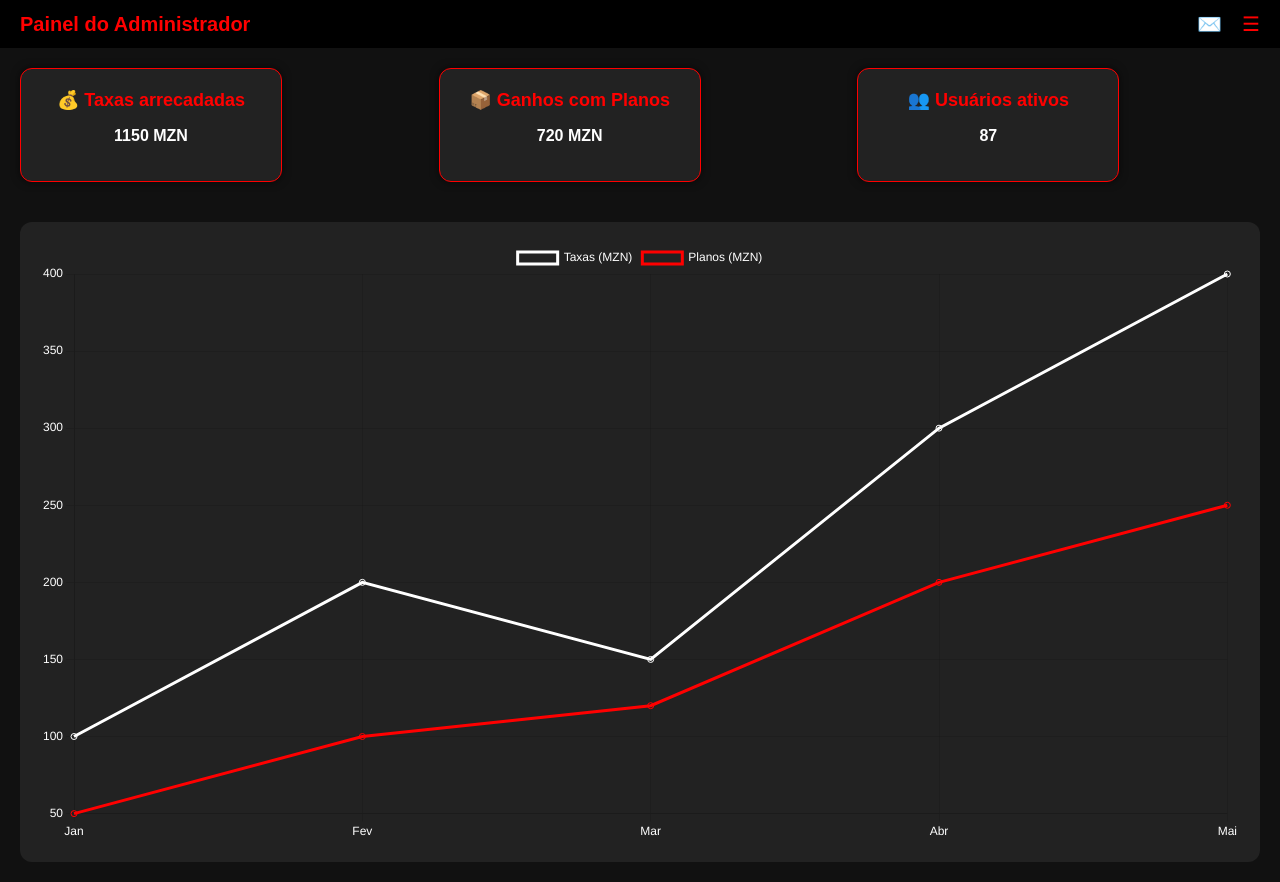
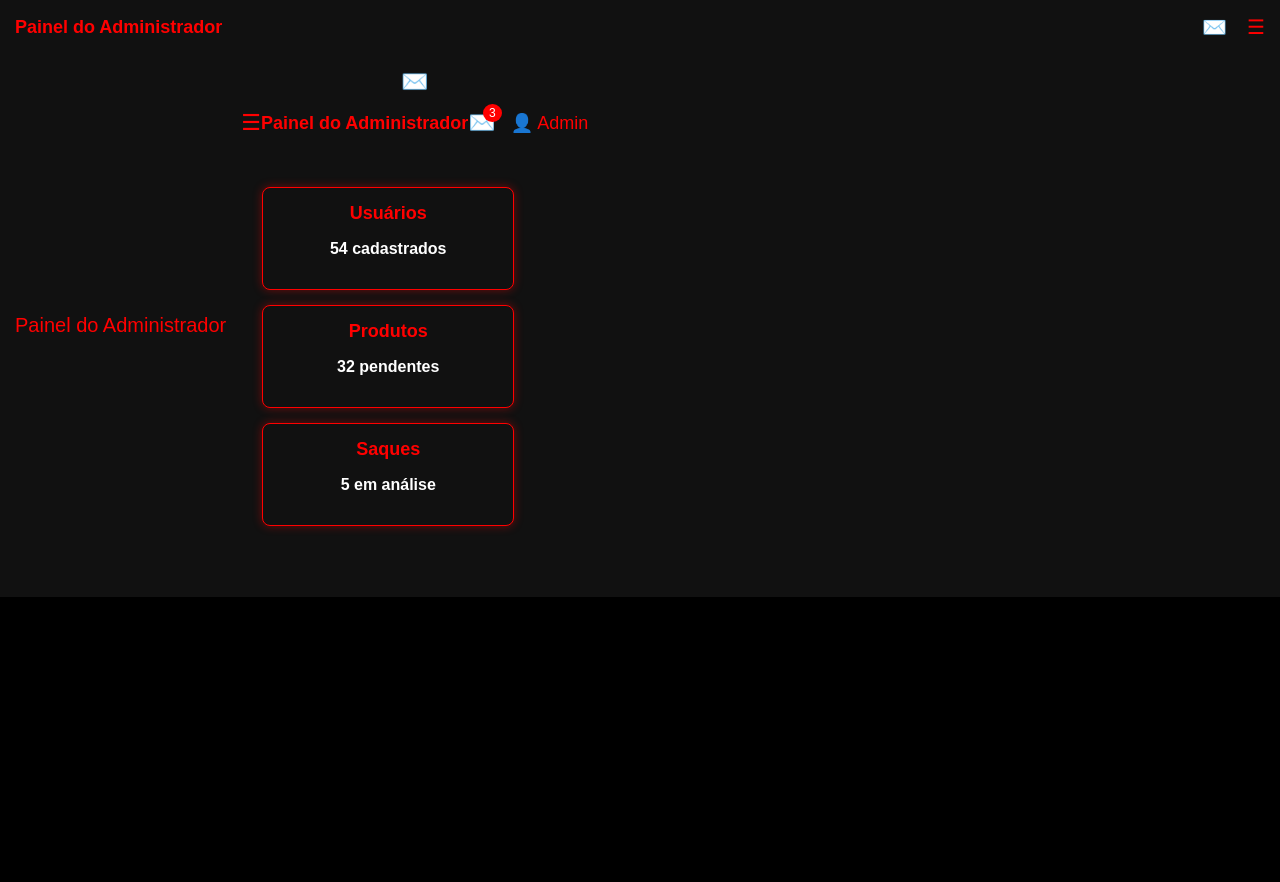
Before and after one commit to tiny1jumbe-eng/meu-site, a plain HTML site: page admin_dashboard.html in a window 1280 px wide. After the commit the page ends 800 px from the top, so only its background shows below. Drawn offline with nearby package versions, Linux system fonts and the light colour scheme.

Commit message:
Atualizado admin_dashboard: notificações funcionais com contador, menu corrigido, cards exemplo, tema preto/vermelho, link admin_plans

```diff
--- a/admin_dashboard.html
+++ b/admin_dashboard.html
@@ -129,77 +129,236 @@
     <a href="admin_saques.html">Saques</a>
     <a href="admin_financas.html">Finanças</a>
     <a href="admin_seguranca.html">Segurança</a>
+    <a href="admin_plans.html">planos</a>
   </nav>
 
   <!-- Notificações -->
-  <div id="notificationBox" class="notification-box">
+<header>
+  <div style="display:flex; justify-content:space-between; align-items:center;">
+    <div style="font-size:20px; color:red;">Painel do Administrador</div>
+    <div style="display:flex; align-items:center; gap:15px;">
+      <div style="position:relative;">
+        <span id="notificacaoIcon" style="cursor:pointer; font-size:22px;">✉️</span>
+<!DOCTYPE html>
+<html lang="pt-BR">
+<head>
+  <meta charset="UTF-8">
+  <meta name="viewport" content="width=device-width, initial-scale=1.0">
+  <title>Painel do Administrador</title>
+  <link rel="stylesheet" href="style.css">
+  <style>
+    body {
+      margin: 0;
+      font-family: Arial, sans-serif;
+      background: #000;
+      color: white;
+      overflow-x: hidden; /* remove rolagem lateral */
+    }
+    header {
+      background: #111;
+      padding: 15px;
+      display: flex;
+      justify-content: space-between;
+      align-items: center;
+      position: relative;
+    }
+    header h1 {
+      margin: 0;
+      font-size: 18px;
+      color: red;
+    }
+    /* Ícones */
+    .icon-area {
+      display: flex;
+      align-items: center;
+      gap: 15px;
+    }
+    .icon-area span {
+      cursor: pointer;
+    }
+    /* Notificações */
+    #contador {
+      position: absolute;
+      top: -6px;
+      right: -6px;
+      background: red;
+      color: white;
+      border-radius: 50%;
+      padding: 2px 6px;
+      font-size: 12px;
+      display: none;
+    }
+    #notificacoesBox {
+      display: none;
+      position: absolute;
+      top: 60px;
+      right: 20px;
+      width: 250px;
+      background: #222;
+      border: 1px solid #444;
+      border-radius: 8px;
+      padding: 10px;
+      z-index: 1000;
+    }
+    #notificacoesBox h4 {
+      margin: 0;
+      color: red;
+    }
+    #notificacoesBox ul {
+      list-style: none;
+      padding: 0;
+      margin-top: 10px;
+    }
+    #notificacoesBox li a {
+      color: white;
+      text-decoration: none;
+      display: block;
+      padding: 5px 0;
+    }
+    #sideMenu {
+      height: 100%;
+      width: 0;
+      position: fixed;
+      top: 0;
+      left: 0;
+      background: #111;
+      overflow-x: hidden;
+      transition: 0.3s;
+      padding-top: 60px;
+      z-index: 2000;
+    }
+    #sideMenu a {
+      padding: 10px 20px;
+      text-decoration: none;
+      font-size: 16px;
+      color: white;
+      display: block;
+      transition: 0.3s;
+    }
+    #sideMenu a:hover {
+      background: red;
+    }
+    #sideMenu .closeBtn {
+      position: absolute;
+      top: 10px;
+      right: 20px;
+      font-size: 28px;
+      cursor: pointer;
+      color: white;
+    }
+    .cards {
+      display: grid;
+      grid-template-columns: repeat(auto-fit, minmax(150px, 1fr));
+      gap: 15px;
+      padding: 20px;
+    }
+    .card {
+      background: #111;
+      padding: 15px;
+      border-radius: 8px;
+      text-align: center;
+    }
+    .card h3 {
+      margin: 0;
+      color: red;
+    }
+  </style>
+</head>
+<body>
+  <header>
+    <span style="font-size:22px; cursor:pointer;" onclick="openMenu()">☰</span>
+    <h1>Painel do Administrador</h1>
+    <div class="icon-area">
+      <div style="position:relative;">
+        <span id="notificacaoIcon" style="font-size:22px;">✉️</span>
+        <span id="contador"></span>
+      </div>
+      <span style="font-size:18px;">👤 Admin</span>
+    </div>
+  </header>
+
+  <!-- Caixa de notificações -->
+  <div id="notificacoesBox">
     <h4>Notificações</h4>
-    <div id="notificacoes"></div>
+    <ul id="listaNotificacoes"></ul>
   </div>
 
-  <!-- Cards -->
-  <section class="cards">
+  <!-- Menu lateral -->
+  <div id="sideMenu">
+    <span class="closeBtn" onclick="closeMenu()">×</span>
+    <a href="admin_dashboard.html">Início</a>
+    <a href="admin_usuarios.html">Usuários</a>
+    <a href="admin_produtos.html">Produtos</a>
+    <a href="admin_saques.html">Saques</a>
+    <a href="admin_seguranca.html">Segurança</a>
+    <a href="admin_plans.html">Planos</a>
+    <a href="index.html">Sair</a>
+  </div>
+
+  <main>
+    <div class="cards">
       <div class="card">
-      <h3>💰 Taxas arrecadadas</h3>
-      <p id="taxasTotal">0 MZN</p>
+        <h3>Usuários</h3>
+        <p>54 cadastrados</p>
       </div>
       <div class="card">
-      <h3>📦 Ganhos com Planos</h3>
-      <p id="planosTotal">0 MZN</p>
+        <h3>Produtos</h3>
+        <p>32 pendentes</p>
       </div>
       <div class="card">
-      <h3>👥 Usuários ativos</h3>
-      <p id="usuariosAtivos">0</p>
+        <h3>Saques</h3>
+        <p>5 em análise</p>
       </div>
-  </section>
+    </div>
+  </main>
 
-  <!-- Gráfico -->
-  <div class="chart-container">
-    <canvas id="financasChart"></canvas>
-  </div>
-
-<script src="https://cdn.jsdelivr.net/npm/chart.js"></script>
   <script>
-  function openMenu(){ document.getElementById("sideMenu").style.width = "250px"; }
-  function closeMenu(){ document.getElementById("sideMenu").style.width = "0"; }
-
-  function toggleNotifications(){
-    const box = document.getElementById("notificationBox");
-    box.style.display = box.style.display === "block" ? "none" : "block";
+    // Menu
+    function openMenu() {
+      document.getElementById("sideMenu").style.width = "250px";
+    }
+    function closeMenu() {
+      document.getElementById("sideMenu").style.width = "0";
     }
 
-  // Simulação de dados
-  const dados = {
-    taxas: [100, 200, 150, 300, 400],
-    planos: [50, 100, 120, 200, 250],
-    usuarios: 87
+    // Notificações
+    let notificacoes = JSON.parse(localStorage.getItem("notificacoes")) || [
+      { mensagem: "Novo usuário cadastrado", link: "admin_usuarios.html" },
+      { mensagem: "Solicitação de saque recebida", link: "admin_saques.html" },
+      { mensagem: "Novo produto enviado", link: "admin_produtos.html" }
+    ];
+
+    const contador = document.getElementById("contador");
+    const box = document.getElementById("notificacoesBox");
+    const lista = document.getElementById("listaNotificacoes");
+    const icon = document.getElementById("notificacaoIcon");
+
+    function atualizarNotificacoes() {
+      lista.innerHTML = "";
+      if (notificacoes.length > 0) {
+        contador.style.display = "inline-block";
+        contador.innerText = notificacoes.length;
+      } else {
+        contador.style.display = "none";
+      }
+
+      notificacoes.forEach((n, index) => {
+        const li = document.createElement("li");
+        li.innerHTML = `<a href="${n.link}">${n.mensagem}</a>`;
+        li.onclick = () => {
+          notificacoes.splice(index, 1);
+          localStorage.setItem("notificacoes", JSON.stringify(notificacoes));
+          atualizarNotificacoes();
+        };
+        lista.appendChild(li);
+      });
+    }
+
+    icon.onclick = () => {
+      box.style.display = box.style.display === "none" ? "block" : "none";
     };
 
-  // Preenche cards
-  document.getElementById("taxasTotal").textContent = dados.taxas.reduce((a,b)=>a+b,0) + " MZN";
-  document.getElementById("planosTotal").textContent = dados.planos.reduce((a,b)=>a+b,0) + " MZN";
-  document.getElementById("usuariosAtivos").textContent = dados.usuarios;
-
-  // Gráfico
-  new Chart(document.getElementById("financasChart"), {
-    type: "line",
-    data: {
-      labels: ["Jan","Fev","Mar","Abr","Mai"],
-      datasets: [
-        { label:"Taxas (MZN)", data:dados.taxas, borderColor:"white", backgroundColor:"transparent" },
-        { label:"Planos (MZN)", data:dados.planos, borderColor:"red", backgroundColor:"transparent" }
-      ]
-    },
-    options: { responsive:true, plugins:{ legend:{ labels:{ color:"white" } } }, scales:{ x:{ ticks:{ color:"white" } }, y:{ ticks:{ color:"white" } } } }
-  });
-
-  // Notificações simuladas
-  const notificacoes = [
-    "💳 Usuário João pagou Plano Premium (500 MZN).",
-    "📤 Maria solicitou saque (1000 MZN) - Taxa 10%.",
-    "⚠️ Conta de Pedro expira em 3 dias."
-  ];
-  document.getElementById("notificacoes").innerHTML = notificacoes.map(n=>`<p>${n}</p>`).join("");
+    atualizarNotificacoes();
   </script>
 </body>
 </html>
```
Lines whose indentation alone changed are shown as unchanged.
